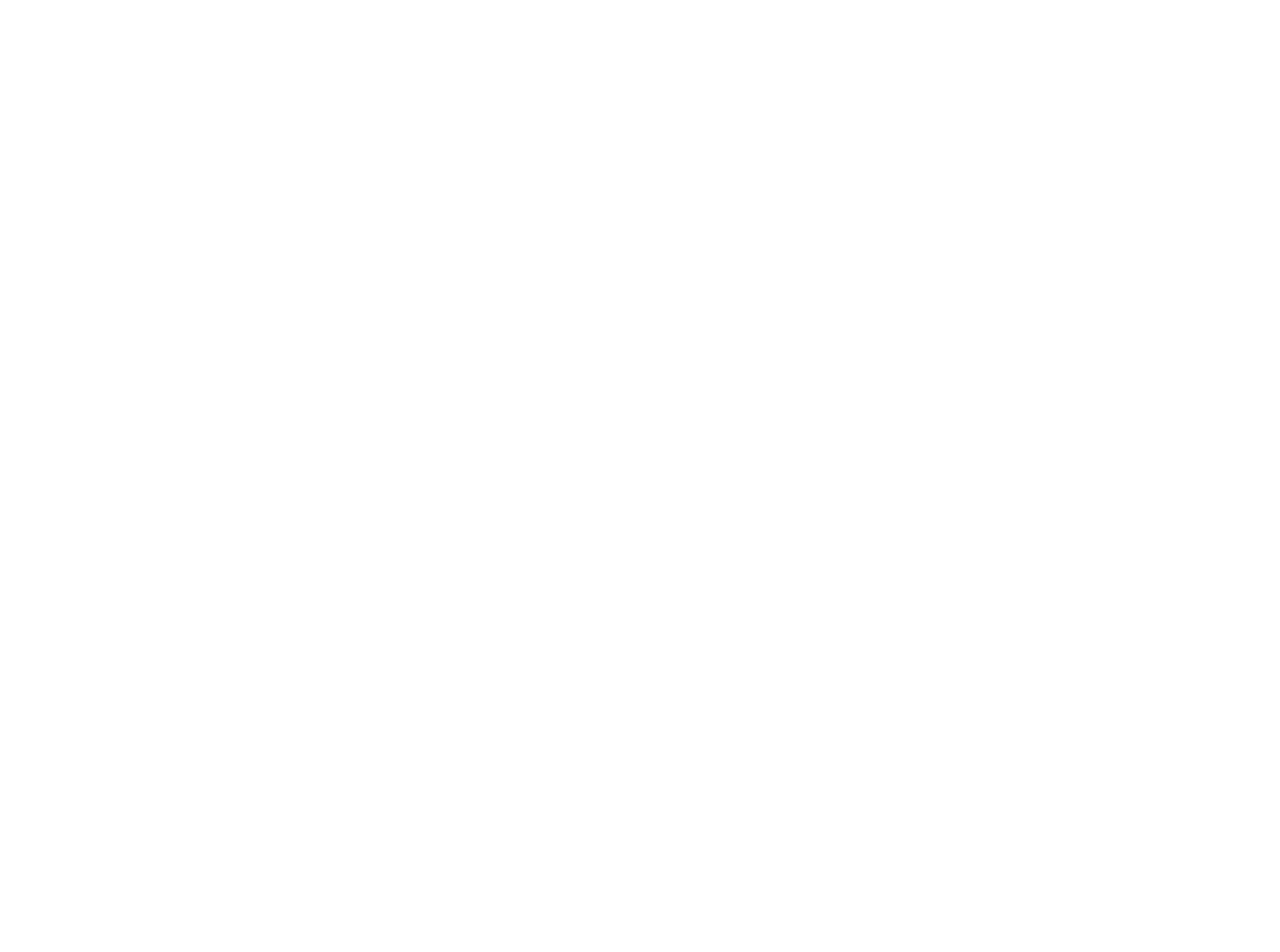
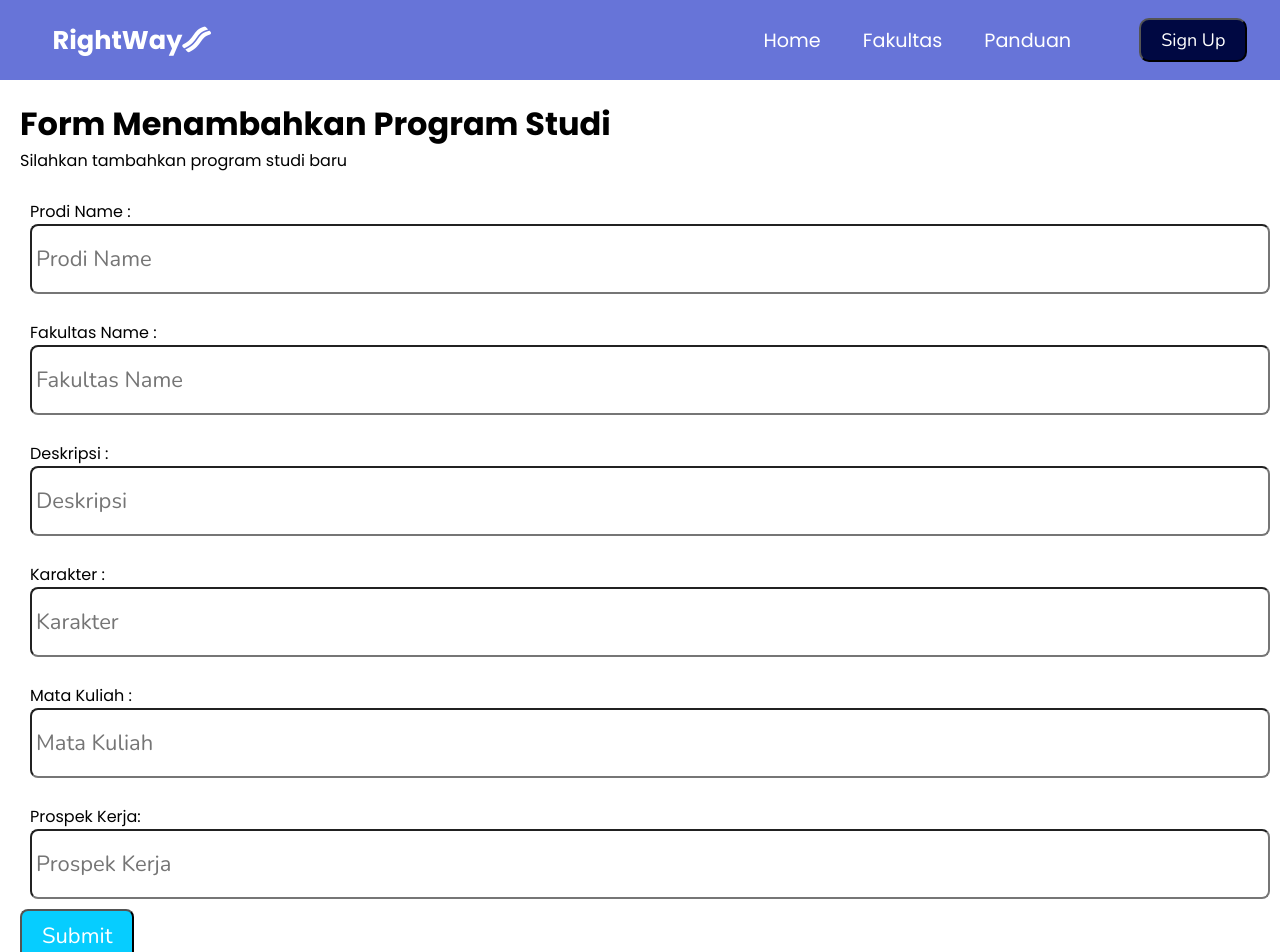
Before and after one commit to Nyomantrimakna/Rightway-website, a React (Create React App) app in the folder frontend/: page /create in a window 1280 px wide. Before the commit this address had no page. Shown: the top 952 px of the page. Before the commit the page ends 800 px from the top, so only its background shows below. Built offline with nearby package versions, Linux system fonts and the light colour scheme.

Commit message:
menambahkan create prodi

```diff
--- a/frontend/db.json
+++ b/frontend/db.json
@@ -1,4 +1,33 @@
 {
+  "prodi": [
+    {
+      "prodi_name": "Teknik Kelautan",
+      "fakultas_name": "Teknik",
+      "deskripsi": "",
+      "karakter": "",
+      "mata_kuliah": "",
+      "prospek": "",
+      "id": 1
+    },
+    {
+      "prodi_name": "Teknik Kelautan Perikanan",
+      "fakultas_name": "Teknik",
+      "deskripsi": "",
+      "karakter": "",
+      "mata_kuliah": "",
+      "prospek": "",
+      "id": 2
+    },
+    {
+      "prodi_name": "",
+      "fakultas_name": "Teknik",
+      "deskripsi": "",
+      "karakter": "",
+      "mata_kuliah": "",
+      "prospek": "",
+      "id": 3
+    }
+  ],
   "user": [
     {
       "username": "nyomantri",
@@ -14,6 +43,11 @@
       "username": "nyoman",
       "password": "Nyoman12@",
       "id": 3
+    },
+    {
+      "username": "alexuy",
+      "password": "Alex123@",
+      "id": 4
     }
   ],
   "fakultas": [
--- a/frontend/src/App.js
+++ b/frontend/src/App.js
@@ -8,6 +8,7 @@
 import Panduan from './content/panduan/Panduan';
 import Login from './content/login-and-register/Login';
 import Register from './content/login-and-register/Register';
+import Create from './content/crud/create/Create';
 
 const App = () => {
 	return(
@@ -26,6 +27,7 @@
 			<Route path='/panduan'>
 				<Route index element={<Panduan />} />
 			</Route>
+			<Route path='/create' element={<Create/>} />
 		</Routes>
 	)
 }
--- /dev/null
+++ b/frontend/src/content/crud/create/Create.css
@@ -0,0 +1,30 @@
+.create-container {
+	margin: 20px;
+}
+
+.form-create {
+	display: flex;
+	flex-direction: column;
+	width: 100%;
+	margin: 10px;
+}
+
+.form-label {
+	padding-right: 20px;
+}
+
+.form-control {
+	height: 70px;
+}
+
+.btn-create {
+	background-color: #06CDFF;
+	padding: 10px 20px;
+	text-align: center;
+	color: #fff;
+}
+
+.btn-create:hover {
+	background-color: #FFCDCD;
+	color: #000;
+}
--- /dev/null
+++ b/frontend/src/content/crud/create/Create.js
@@ -0,0 +1,119 @@
+import React, { useState } from "react";
+import Navbar from "../../../component/navbar/navbar";
+import Footer from "../../../component/footer/footer";
+import axios from "axios";
+import "./Create.css";
+
+const Create = () => {
+    const [prodiname, setProdiname] = useState("");
+    const [fakultasname, setFakultasname] = useState("");
+    const [deskripsi, setDeskripsi] = useState("");
+    const [karakter, setKarakter] = useState("");
+    const [matakuliah, setMatakuliah] = useState("");
+    const [prospek, setProspek] = useState("");
+
+    const sendData = () => {
+        axios
+            .post("http://localhost:3004/prodi", {
+                prodi_name: prodiname,
+                fakultas_name: fakultasname,
+                deskripsi,
+                karakter,
+                mata_kuliah: matakuliah,
+                prospek,
+            })
+            .then(() => {
+                console.log("berhasil");
+            });
+    };
+
+    return (
+        <>
+            <Navbar />
+            <div className="create-container">
+                <div className="header-create">
+                    <h1>Form Menambahkan Program Studi</h1>
+                    <p>Silahkan tambahkan program studi baru</p>
+                </div>
+                <div className="form-create">
+                    <label htmlFor="prodiname" className="form-label">
+                        Prodi Name :{" "}
+                    </label>
+                    <input
+                        type="text"
+                        name="prodiname"
+                        onChange={(e) => setProdiname(e.target.value)}
+                        placeholder="Prodi Name"
+                        className="form-control"
+                    />
+                </div>
+                <div className="form-create">
+                    <label htmlFor="fakultasname" className="form-label">
+                        Fakultas Name :{" "}
+                    </label>
+                    <input
+                        type="text"
+                        name="fakultasname"
+                        onChange={(e) => setFakultasname(e.target.value)}
+                        placeholder="Fakultas Name"
+                        className="form-control"
+                    />
+                </div>
+                <div className="form-create">
+                    <label htmlFor="deskripsi" className="form-label">
+                        Deskripsi :{" "}
+                    </label>
+                    <input
+                        type="text"
+                        name="deskripsi"
+                        onChange={(e) => setDeskripsi(e.target.value)}
+                        placeholder="Deskripsi"
+                        className="form-control"
+                    />
+                </div>
+                <div className="form-create">
+                    <label htmlFor="karakter" className="form-label">
+                        Karakter :{" "}
+                    </label>
+                    <input
+                        type="text"
+                        name="karakter"
+                        onChange={(e) => setKarakter(e.target.value)}
+                        placeholder="Karakter"
+                        className="form-control"
+                    />
+                </div>
+                <div className="form-create">
+                    <label htmlFor="matakuliah" className="form-label">
+                        Mata Kuliah :{" "}
+                    </label>
+                    <input
+                        type="text"
+                        name="matakuliah"
+                        onChange={(e) => setMatakuliah(e.target.value)}
+                        placeholder="Mata Kuliah"
+                        className="form-control"
+                    />
+                </div>
+                <div className="form-create">
+                    <label htmlFor="prospek" className="form-label">
+                        Prospek Kerja:{" "}
+                    </label>
+                    <input
+                        type="text"
+                        name="prospek"
+                        onChange={(e) => setProspek(e.target.value)}
+                        placeholder="Prospek Kerja"
+                        className="form-control"
+                    />
+                </div>
+                <button type="submit" onClick={sendData} className="btn-create">
+                    Submit
+                </button>
+            </div>
+            <Footer />
+        </>
+    );
+};
+
+export default Create;
--- a/frontend/src/content/login-and-register/context/AuthProvider.js
+++ b/frontend/src/content/login-and-register/context/AuthProvider.js
@@ -9,7 +9,7 @@
         <AuthContext.Provider value={{ auth, setAuth }}>
             {children}
         </AuthContext.Provider>
-    )
-}
+    );
+};
 
 export default AuthContext;
```
Also changed, not shown: frontend/src/content/login-and-register/Login.js (+6 -4 lines), frontend/src/content/login-and-register/Register.js (+6 -4 lines).
